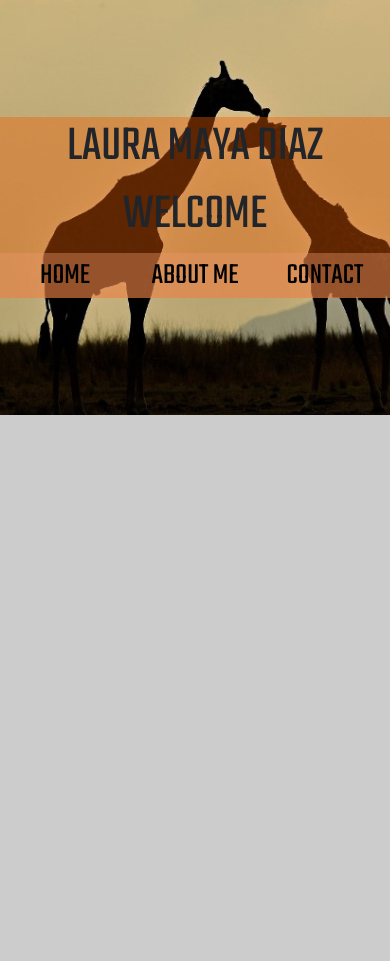
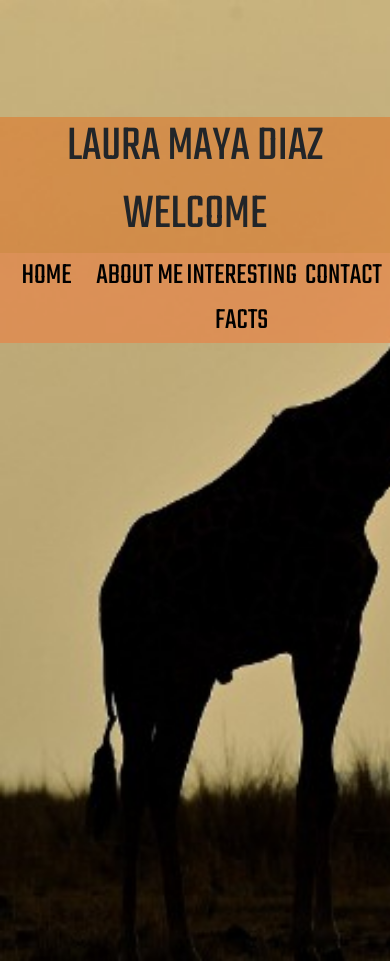
Before and after one commit to lmaya10/PaginaPersonal, a plain HTML site: page index.html in a window 390 px wide. Before the commit the page ends 844 px from the top, so only its background shows below. Drawn offline with nearby package versions, Linux system fonts and the light colour scheme.

Commit message:
Home responsive

```diff
--- a/index.html
+++ b/index.html
@@ -22,11 +22,13 @@
     <h1> Laura Maya Diaz  </h1>
     <h2> Welcome </h2>
     <div class="barra">
-    <a href="#home"> Home </a>
-    <a href="aboutMe">About me </a>
-    <a href="contact">Contact</a>
+      <a href="#home"> Home </a>
+      <a href="aboutMe">About me </a>
+      <a href="facts">Interesting Facts</a>
+      <a href="contact">Contact</a>
     </div>
   </div>
+
 
 
   <script src="https://code.jquery.com/jquery-3.3.1.slim.min.js" integrity="sha384-q8i/X+965DzO0rT7abK41JStQIAqVgRVzpbzo5smXKp4YfRvH+8abtTE1Pi6jizo" crossorigin="anonymous"></script>
--- a/styleAboutMe.css
+++ b/styleAboutMe.css
@@ -22,12 +22,12 @@ body {
 
 
 .barra {
-  background-color: rgba(13,162,33,1);
+  background-color: rgba(21,120,142,1);
   text-align: center;
   font-family: 'Teko', sans-serif;
   font-size: 30px;
   display: grid;
-  grid-template: repeat(1, 1fr) / repeat(3, 1fr);
+  grid-template: repeat(1, 1fr) / repeat(4, 1fr);
 }
 
 h1{
--- a/styleIndex.css
+++ b/styleIndex.css
@@ -3,6 +3,7 @@ body {
   background-repeat: no-repeat;
   background-color: #cccccc;
   background-size: cover;
+  height: auto;
 }
 
 .nomPrincipal {
@@ -19,10 +20,15 @@ body {
   font-family: 'Teko', sans-serif;
   font-size: 30px;
   display: grid;
-  grid-template: repeat(1, 1fr) / repeat(3, 1fr);
+  grid-template: repeat(1, 1fr) / repeat(4, 1fr);
+}
 
 
-}
+  @media (max-width: 768px) {
+    body {
+        height:100vh;
+    }
+  }
 
 h1{
   font-size: 50px;
```
Also changed, not shown: aboutMe.html (+1 -0 lines).
